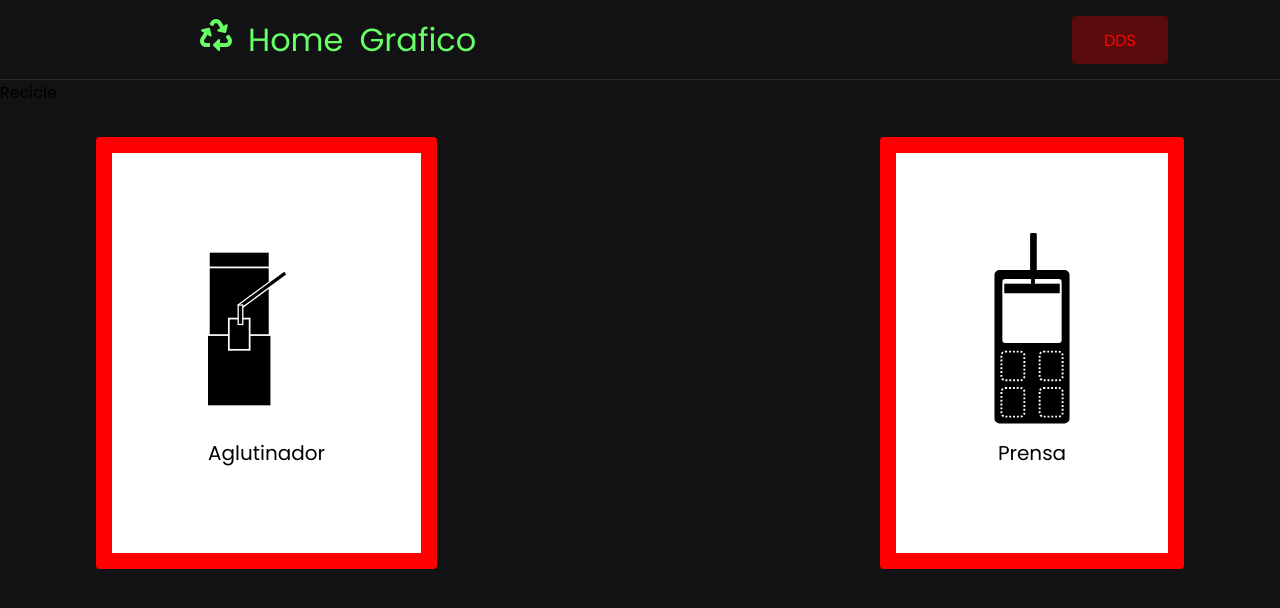
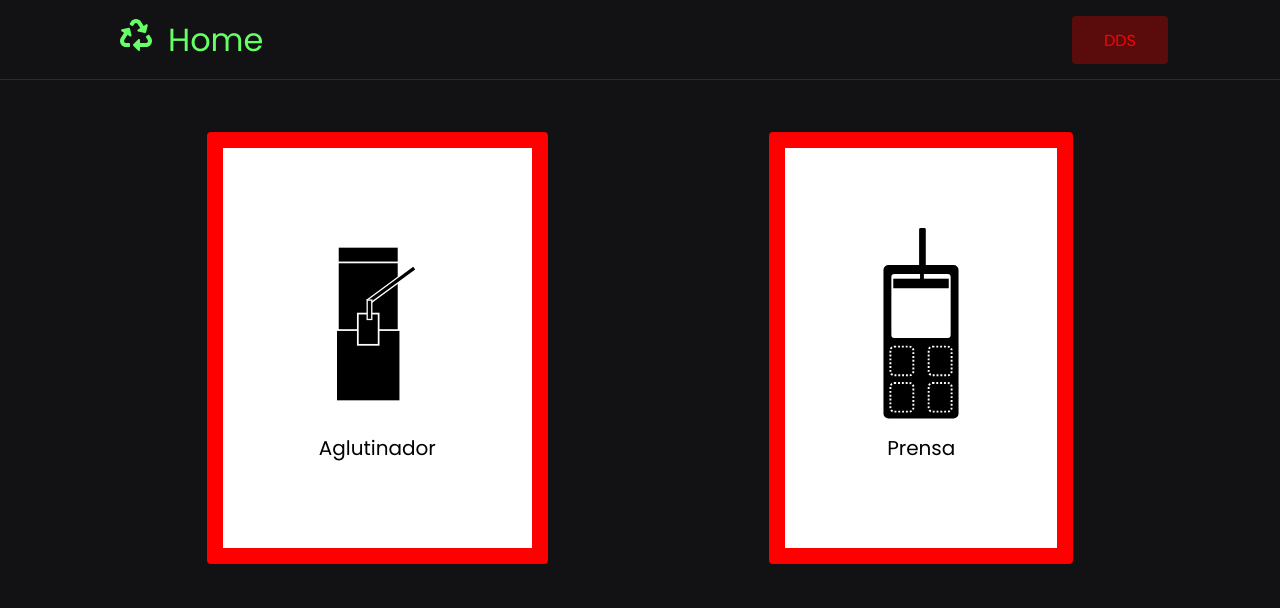
Before and after one commit to regisskate/reciclenextreciclee, a Next.js app: page / in a window 1280 px wide. Shown: the top 608 px of the page. Built offline with nearby package versions, Linux system fonts and the light colour scheme.

Commit message:
graph removido

```diff
--- a/src/components/Header/index.tsx
+++ b/src/components/Header/index.tsx
@@ -8,7 +8,6 @@ export function Header() {
           <nav>
             <a href=""><FaRecycle /></a>
             <a className={styles.active}>Home</a>
-            <a href="">Grafico</a>
           </nav>
           <button>DDS</button>
         </div>
--- a/src/components/Header/styles.module.scss
+++ b/src/components/Header/styles.module.scss
@@ -13,8 +13,8 @@
   justify-content: space-between;
 
   nav {
-    margin-left: 5rem;
     height: 5rem;
+
 
     a {
       display: inline-block;
--- a/src/pages/home.module.scss
+++ b/src/pages/home.module.scss
@@ -1,4 +1,6 @@
-.homeContainer {
+.homeContainer {}
+
+.homeContent {
   max-width: 1120px;
   margin: 0 auto;
   padding: 2rem 1rem 2rem;
@@ -6,9 +8,6 @@
   align-items: center;
   justify-content: space-between;
 
-  div {
-    color: #fff;
-  }
 
   button {
     display: flex 1;
@@ -17,10 +16,12 @@
     color: #66ff33;
     background: #fff;
     border: 0;
+    margin: 20px auto;
     padding: 5rem 6rem;
     border-radius: 0.25rem;
     border: 1rem solid #ff0000;
     transition: filter 0.2s;
+    justify-items: center;
 
     img {
       display: flex;
@@ -28,6 +29,8 @@
       justify-items: center;
       width: 5rem;
       height: 12rem;
+      margin: auto;
+      padding: auto;
 
     }
 
--- a/src/pages/index.tsx
+++ b/src/pages/index.tsx
@@ -11,9 +11,8 @@ export default function Home() {
       <Head>
         <title>Recicle</title>
       </Head>
-      <main>
-        <div>Recicle</div>
-        <section className={styles.homeContainer}>
+      <main className={styles.homeContainer}>
+        <section className={styles.homeContent}>
           <button>
             <img src="/images/aglutinador.svg" alt="aglutinador" />
             <span>Aglutinador</span>
```
